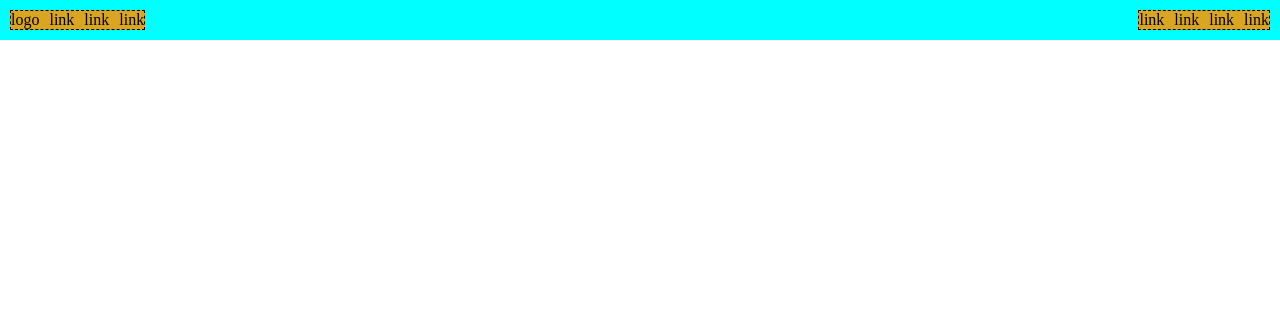
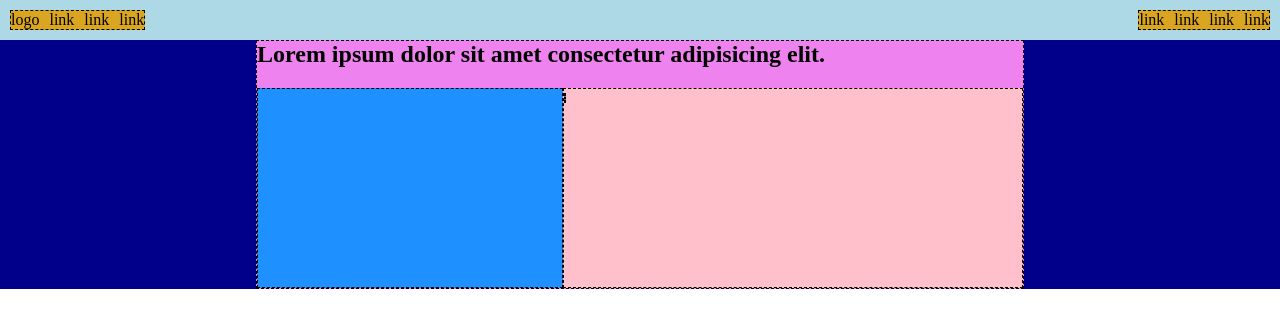
Before and after one commit to emanuelesguerzo/htmlcss-dropbox, a plain HTML site: page index.html in a window 1280 px wide. Drawn offline with Linux system fonts and the light colour scheme.

Commit message:
feat: hero structure added

```diff
--- a/css/styles.css
+++ b/css/styles.css
@@ -1,3 +1,20 @@
+/*
+#add8e6
+#daa520
+#00008b
+#ee82ee
+#ffffff
+#1e90ff
+#ffc0cb
+#d3d3d3
+#228b22
+#23272a
+#f08080
+#20b2aa
+#7fffd4
+#ffb6c1
+*/
+
 /* RESET */
 * {
     margin: 0;
@@ -28,20 +45,30 @@ ul {
 .container-big {
     max-width: 1100px;
     margin: 0 auto;
-    width: 80%;
+    width: 60%;
+    /* debug */
+    border: 1px dashed black;
+    background-color: #ee82ee;
 }
 
 .container-small {
     max-width: 1100px;
     margin: 0 auto;
-    width: 60%;
+    width: 50%;
+    /* debug */
+    border: 1px dashed black;
+    min-height: 300px;
+}
+
+.hero-section {
+    background-color: #00008b;
 }
 
 /* Header */
 .header {
     padding: 10px;
     /* debug */
-    background-color: cyan;
+    background-color: #add8e6;
 }
 
 .nav {
@@ -64,3 +91,35 @@ ul {
     background-color: goldenrod;
     border: 1px dashed black;
 }
+
+/* Hero */
+
+.row {
+    display: flex;
+    justify-content: center;
+    align-items: center;
+}
+
+.hero-col40 {
+    width: 40%;
+    /* debug */
+    border: 1px dashed black;
+    min-height: 200px;
+    background-color: #1e90ff;
+}
+
+.hero-col60 {
+    width: 60%;
+    /* debug */
+    border: 1px dashed black;
+    min-height: 200px;
+    background-color: #ffc0cb;
+
+}
+
+
+
+/* Utilities */
+.mb-20 {
+    margin-bottom: 20px;
+}
--- a/index.html
+++ b/index.html
@@ -15,6 +15,7 @@
         <!-- Nav -->
         <nav class="nav">
 
+            <!-- Header Left -->
             <div class="header-left">
                 <div class="logo">logo</div>
                 <ul>
@@ -24,6 +25,8 @@
                 </ul>
 
             </div>
+            <!-- /Header Left -->
+            <!-- Header Right -->
             <div class="header-right">
                 <ul>
                     <li>link</li>
@@ -35,9 +38,8 @@
                         </div>
                     </li>
                 </ul>
-
             </div>
-
+            <!-- /Header Right -->
         </nav>
         <!-- /Nav -->
 
@@ -46,6 +48,34 @@
 
     <!-- Main -->
     <main>
+
+        <section class="hero-section">
+            <div class="hero container-big">
+
+                <h1 class="mb-20">Lorem ipsum dolor sit amet consectetur adipisicing elit.</h1>
+
+                <div class="row">
+                    <!-- Colonna Piccola -->
+                    <div class="hero-col40">
+                        <p></p>
+                        <div class="btn"></div>
+                        <span></span>
+                        <span></span>
+                    </div>
+                    <!-- /Colonna Piccola -->
+                    <!-- Colonna Grande -->
+                    <div class="hero-col60">
+                        <img src="" alt="">
+                    </div>
+                    <!-- /Colonna Grande -->
+                </div>
+
+            </div>
+        </section>
+
+        <section class="section">
+            <h2></h2>
+        </section>
 
     </main>
     <!-- /Main -->
```
